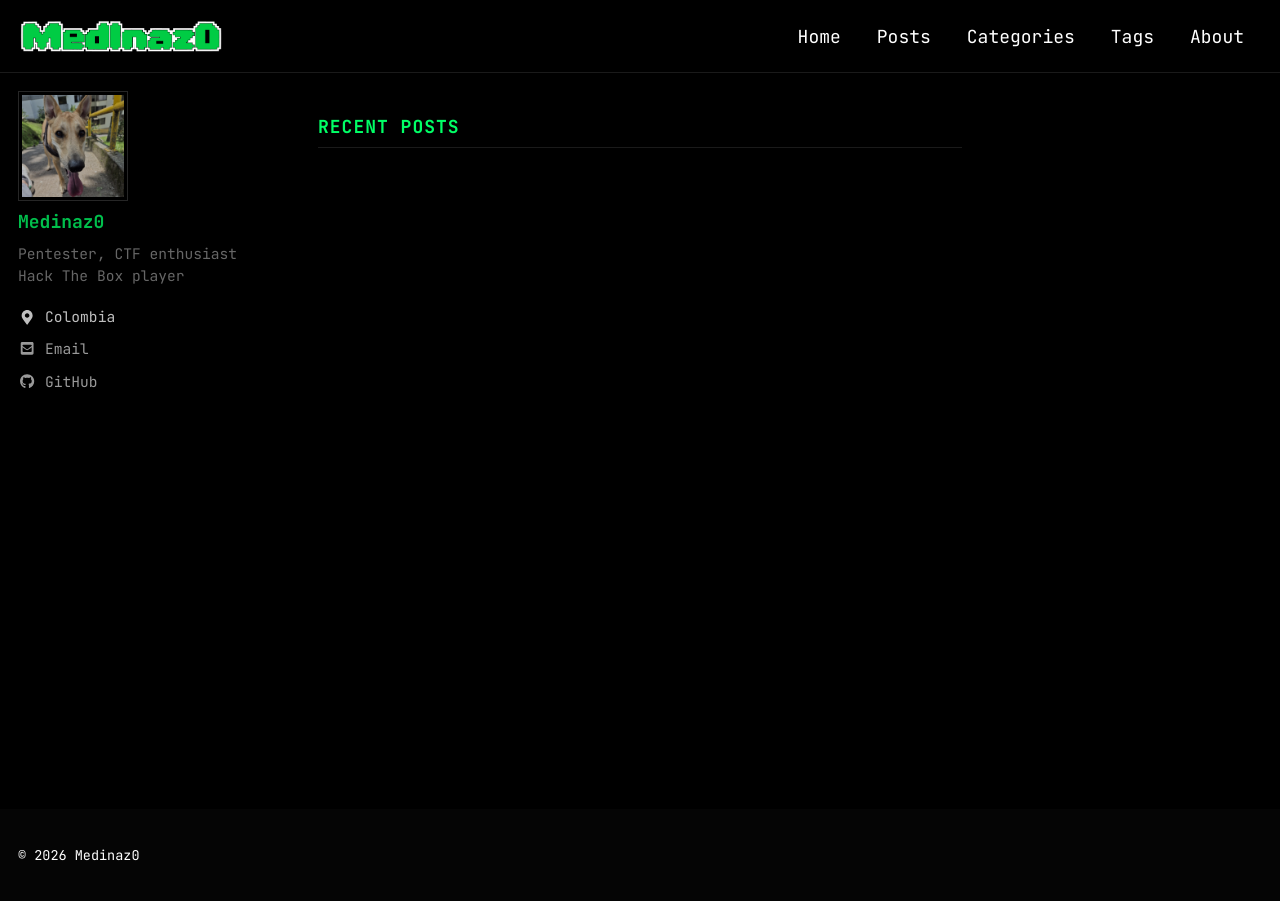
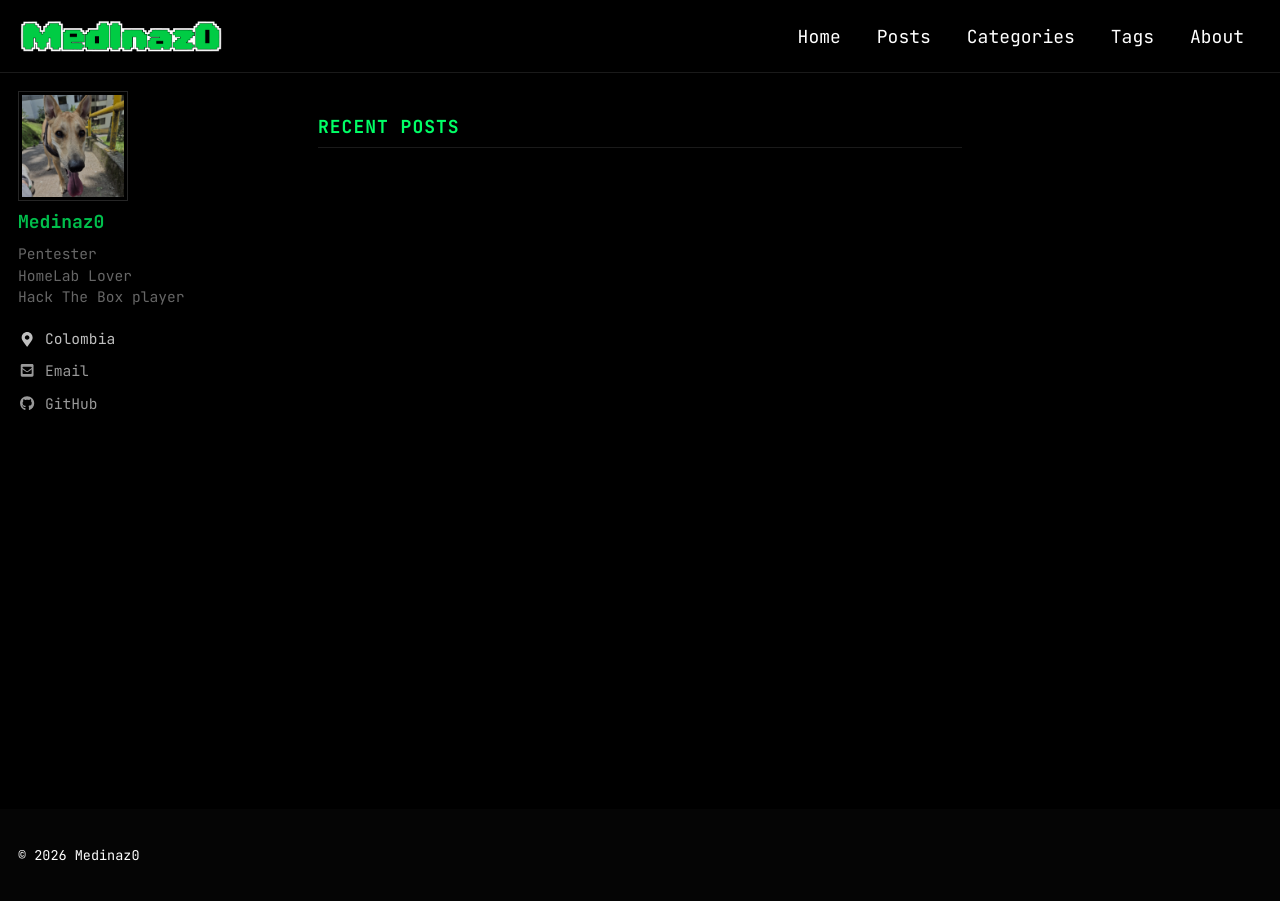
Before and after one commit to Medinaz0/medinaz0.github.io, a Jekyll site: the page built from index.html, in a window 1280 px wide. Built offline with Jekyll 4.4.1, drawn with Linux system fonts in a browser that asks for light colours; cached includes are drawn as plain includes; a script that is not in the unit is left out; the list of posts is cut into pages by our own code.

Commit message:
content: BIO Changes

```diff
--- a/_config.yml
+++ b/_config.yml
@@ -102,7 +102,7 @@ analytics:
 author:
   name: "Medinaz0"
   avatar: "/assets/images/avatar.png"
-  bio: "Pentester, CTF enthusiast<br>Hack The Box player"
+  bio: "Pentester<br>HomeLab Lover<br>Hack The Box player"
   location: "Colombia"
   email: "smedinav24@gmail.com"
   uri:
```
